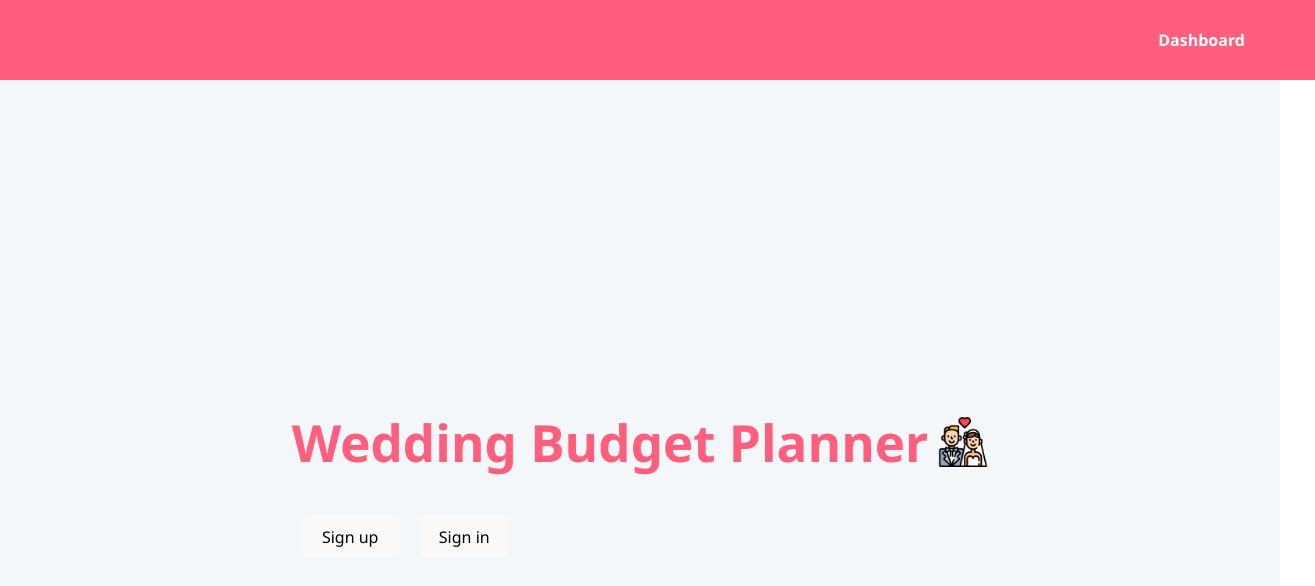
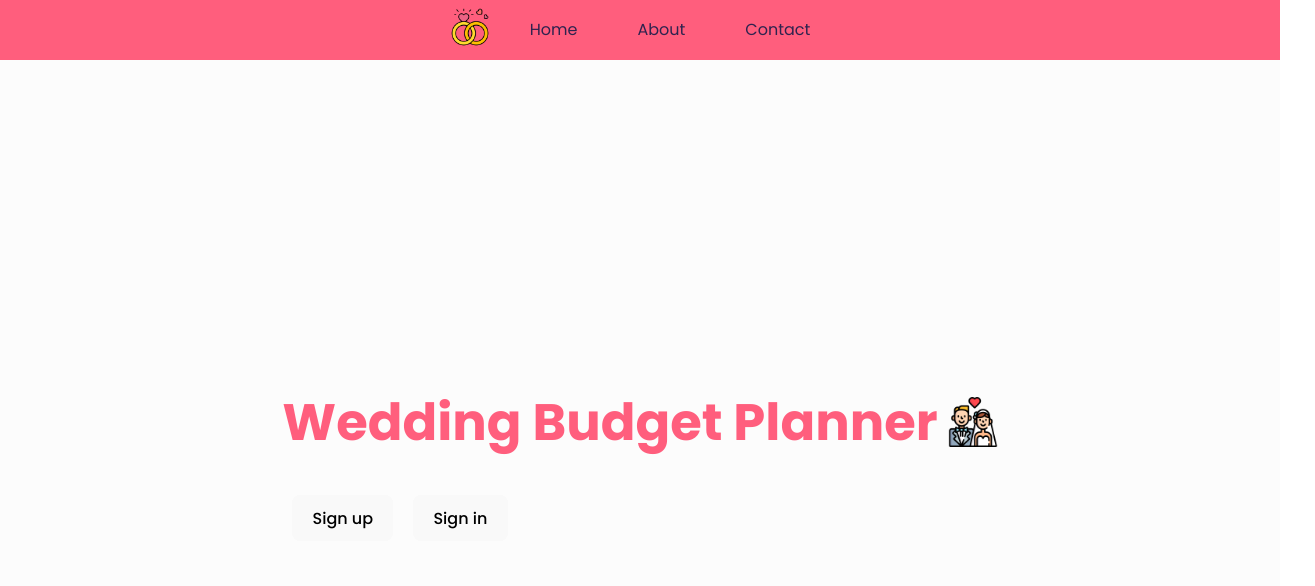
Before and after one commit to DMould123/wedding-budget-planner-app, a React (Vite) app in the folder client/: page /auth in a window 1280 px wide. Shown: the top 586 px of the page, 1315 px wide, since content can reach past the window. Built offline with nearby package versions, Linux system fonts and the light colour scheme; no server answers.

Commit message:
Added a Navbar with some css. Still need to work on improving this

```diff
--- a/client/src/App.css
+++ b/client/src/App.css
@@ -8,27 +8,16 @@ html {
   color: #333;
 }
 
+/* Container for the entire app */
 .app-container {
   width: 100vw;
   min-height: 100vh;
   display: flex;
-  /* justify-content: center; */
   flex-direction: column;
   align-items: center;
 }
 
-/* Navbar styles */
-.navbar {
-  background-color: #ff5e7d;
-  padding: 10px 20px;
-  padding-right: 50px;
-  display: flex;
-  justify-content: right;
-  align-items: center;
-  color: white;
-  width: 100%;
-  height: 60px;
-}
+/* Styling for sign-in container */
 .sign-in-container {
   margin-top: 300px;
 }
@@ -36,31 +25,3 @@ html {
 .sign-in-container button {
   margin: 10px;
 }
-
-.navbar a {
-  color: white;
-  text-decoration: none;
-  margin-right: 20px;
-  font-weight: bold;
-  transition: color 0.3s;
-}
-
-.navbar a:hover {
-  color: #e0e0e0;
-}
-
-/* Specific styling for Clerk's UserButton if needed */
-.clerk-user-button {
-  background-color: transparent;
-  border: none;
-  color: white;
-  cursor: pointer;
-}
-
-.clerk-user-button:hover {
-  color: #e0e0e0; /* Consistency in hover effects */
-}
-
-/* Additional styles to ensure text and elements are vertically aligned properly */
-.navbar * {
-}
--- a/client/src/App.tsx
+++ b/client/src/App.tsx
@@ -1,20 +1,17 @@
 import './App.css'
-import { BrowserRouter as Router, Routes, Route, Link } from 'react-router-dom'
+import { BrowserRouter as Router, Routes, Route } from 'react-router-dom'
 import { Dashboard } from './pages/dashboard'
 import { Auth } from './pages/auth'
 import { WeddingExpensesProvider } from './context/wedding-expenses-context'
-import { SignedIn, UserButton } from '@clerk/clerk-react'
+import Navbar from './components/Navbar'
+import { About } from './pages/About'
+import { Contact } from './pages/Contact'
 
 function App() {
   return (
     <Router>
       <div className="app-container">
-        <div className="navbar">
-          <Link to="/"> Dashboard</Link>
-          <SignedIn>
-            <UserButton />
-          </SignedIn>
-        </div>
+        <Navbar />
         <Routes>
           <Route
             path="/"
@@ -24,6 +21,8 @@ function App() {
               </WeddingExpensesProvider>
             }
           />
+          <Route path="/about" element={<About />} />
+          <Route path="/contact" element={<Contact />} />
           <Route path="/auth" element={<Auth />} />
         </Routes>
       </div>
--- /dev/null
+++ b/client/src/components/Navbar.css
@@ -0,0 +1,149 @@
+@import url('https://fonts.googleapis.com/css2?family=Poppins:wght@400;500;600;700&display=swap');
+
+body {
+  margin: 0;
+  padding: 0;
+  font-family: 'Poppins', sans-serif;
+  background-color: #fcfcfc;
+}
+
+.container {
+  max-width: 1100px;
+  margin: 0 auto;
+  padding: 0 15px;
+  display: flex;
+  justify-content: space-between;
+  align-items: center;
+  height: 100%;
+}
+
+.navbar {
+  height: 60px;
+  background-color: #ff5e7d;
+  position: relative;
+  display: flex;
+  align-items: center;
+  justify-content: space-between;
+  width: 100%;
+}
+
+.left-section {
+  display: flex;
+  align-items: center;
+}
+
+.logo img {
+  height: 40px; /* Adjust based on your logo size */
+}
+
+.menu-icon {
+  display: none;
+  cursor: pointer;
+  margin-left: 20px;
+}
+
+.nav-elements {
+  flex: 1;
+}
+
+.nav-elements ul {
+  display: flex;
+  justify-content: space-between;
+  list-style-type: none;
+  margin-right: 20px;
+}
+
+.nav-elements ul li:not(:last-child) {
+  margin-right: 60px;
+}
+
+.nav-elements ul a {
+  font-size: 16px;
+  font-weight: 400;
+  color: #2f234f;
+  text-decoration: none;
+}
+
+.nav-elements ul a.active {
+  color: #574c4c;
+  font-weight: 500;
+  position: relative;
+}
+
+.nav-elements ul a.active::after {
+  content: '';
+  position: absolute;
+  bottom: -4px;
+  left: 0;
+  width: 100%;
+  height: 2px;
+  background-color: #574c4c;
+}
+
+.navbar-right {
+  display: flex;
+  align-items: center;
+}
+
+.navbar-link {
+  color: #2f234f;
+  text-decoration: none;
+  font-weight: bold;
+  font-size: 16px;
+  margin-right: 20px;
+  transition: color 0.3s;
+}
+
+.navbar-link:hover {
+  color: #574c4c;
+}
+
+@media (max-width: 768px) {
+  .nav-elements ul li:not(:last-child) {
+    margin-right: 30px;
+  }
+}
+
+@media (max-width: 600px) {
+  .menu-icon {
+    display: block;
+  }
+
+  .nav-elements {
+    position: absolute;
+    right: 0;
+    top: 60px;
+    background-color: #fef7e5;
+    width: 0px;
+    height: calc(100vh - 60px);
+    transition: all 0.3s ease-in;
+    overflow: hidden;
+  }
+
+  .nav-elements.active {
+    width: 270px;
+  }
+
+  .nav-elements ul {
+    display: flex;
+    flex-direction: column;
+    padding-left: 20px;
+  }
+
+  .nav-elements ul li {
+    margin-right: unset;
+    margin-top: 22px;
+  }
+}
+
+/* Specific styling for Clerk's UserButton if needed */
+.clerk-user-button {
+  background-color: transparent;
+  border: none;
+  color: white;
+  cursor: pointer;
+}
+
+.clerk-user-button:hover {
+  color: #e0e0e0;
+}
--- /dev/null
+++ b/client/src/components/Navbar.tsx
@@ -0,0 +1,54 @@
+import { useState } from 'react'
+import { NavLink } from 'react-router-dom'
+import { IoMenu, IoClose } from 'react-icons/io5'
+import { SignedIn, UserButton } from '@clerk/clerk-react'
+import './Navbar.css'
+
+const Navbar = () => {
+  const [showNavbar, setShowNavbar] = useState(false)
+
+  const handleShowNavbar = () => {
+    setShowNavbar(!showNavbar)
+  }
+
+  return (
+    <nav className="navbar">
+      <div className="container">
+        <div className="left-section">
+          <div className="logo">
+            <NavLink to="/">
+              <img src="/4155044.png" alt="Logo" />
+            </NavLink>
+          </div>
+          <div className="menu-icon" onClick={handleShowNavbar}>
+            {showNavbar ? (
+              <IoClose size={30} color="black" />
+            ) : (
+              <IoMenu size={30} color="black" />
+            )}
+          </div>
+        </div>
+        <div className={`nav-elements ${showNavbar ? 'active' : ''}`}>
+          <ul>
+            <li>
+              <NavLink to="/">Home</NavLink>
+            </li>
+            <li>
+              <NavLink to="/about">About</NavLink>
+            </li>
+            <li>
+              <NavLink to="/contact">Contact</NavLink>
+            </li>
+          </ul>
+        </div>
+        <div className="navbar-right">
+          <SignedIn>
+            <UserButton />
+          </SignedIn>
+        </div>
+      </div>
+    </nav>
+  )
+}
+
+export default Navbar
--- /dev/null
+++ b/client/src/pages/About.tsx
@@ -0,0 +1,7 @@
+export const About: React.FC = () => {
+  return (
+    <>
+      <h1>About</h1>
+    </>
+  )
+}
--- /dev/null
+++ b/client/src/pages/Contact.tsx
@@ -0,0 +1,7 @@
+export const Contact: React.FC = () => {
+  return (
+    <>
+      <h1>Contact Me</h1>
+    </>
+  )
+}
--- a/client/src/pages/dashboard/index.tsx
+++ b/client/src/pages/dashboard/index.tsx
@@ -10,11 +10,7 @@ export const Dashboard = () => {
   const { expenses } = useWeddingExpenses()
 
   const weddingTotal = useMemo(() => {
-    let totalAmount = 0
-    expenses.forEach((expense) => {
-      totalAmount += expense.cost
-    })
-    return totalAmount
+    return expenses.reduce((total, expense) => total + expense.cost, 0)
   }, [expenses])
 
   return (
--- a/client/src/pages/dashboard/wedding-expense-form.tsx
+++ b/client/src/pages/dashboard/wedding-expense-form.tsx
@@ -86,7 +86,6 @@ export const WeddingExpenseForm = () => {
             <option value="Credit Card">Credit Card</option>
             <option value="Cash">Cash</option>
             <option value="Bank Transfer">Bank Transfer</option>
-            <option value="Cheque">Cheque</option>
           </select>
         </div>
         <button type="submit" className="button">
```
Also changed, not shown: client/src/.eslintrc.cjs (renamed from client/.eslintrc.cjs).
